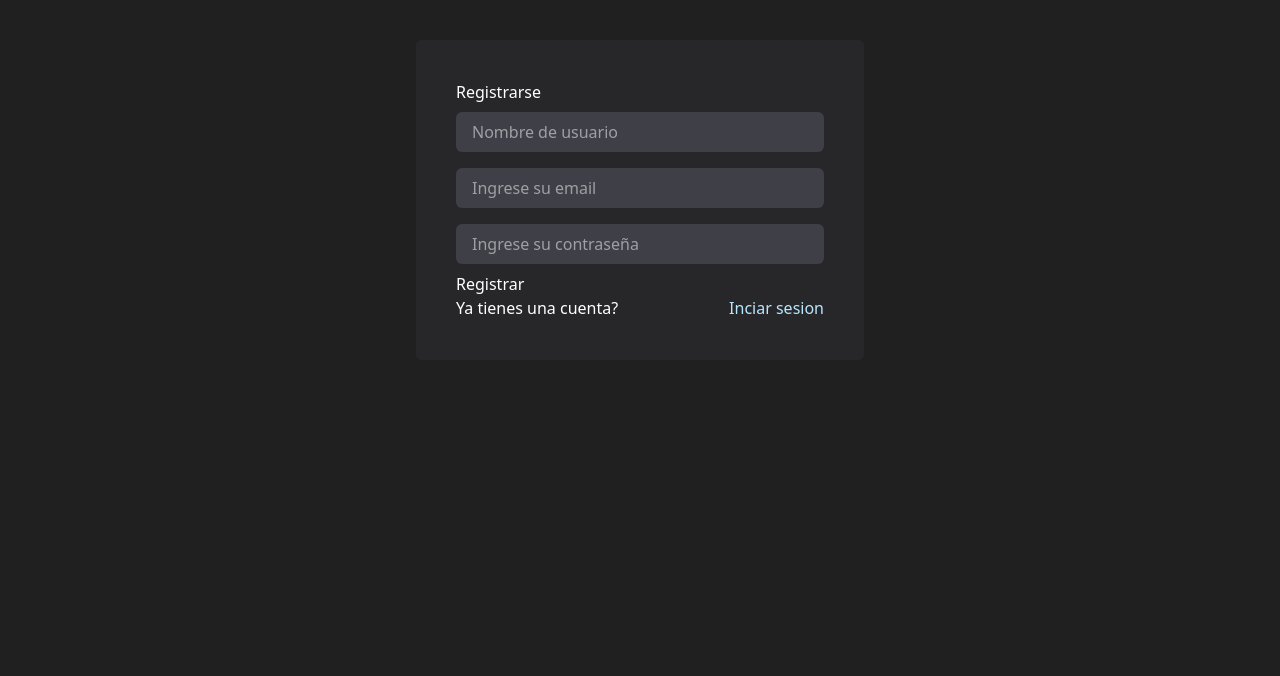
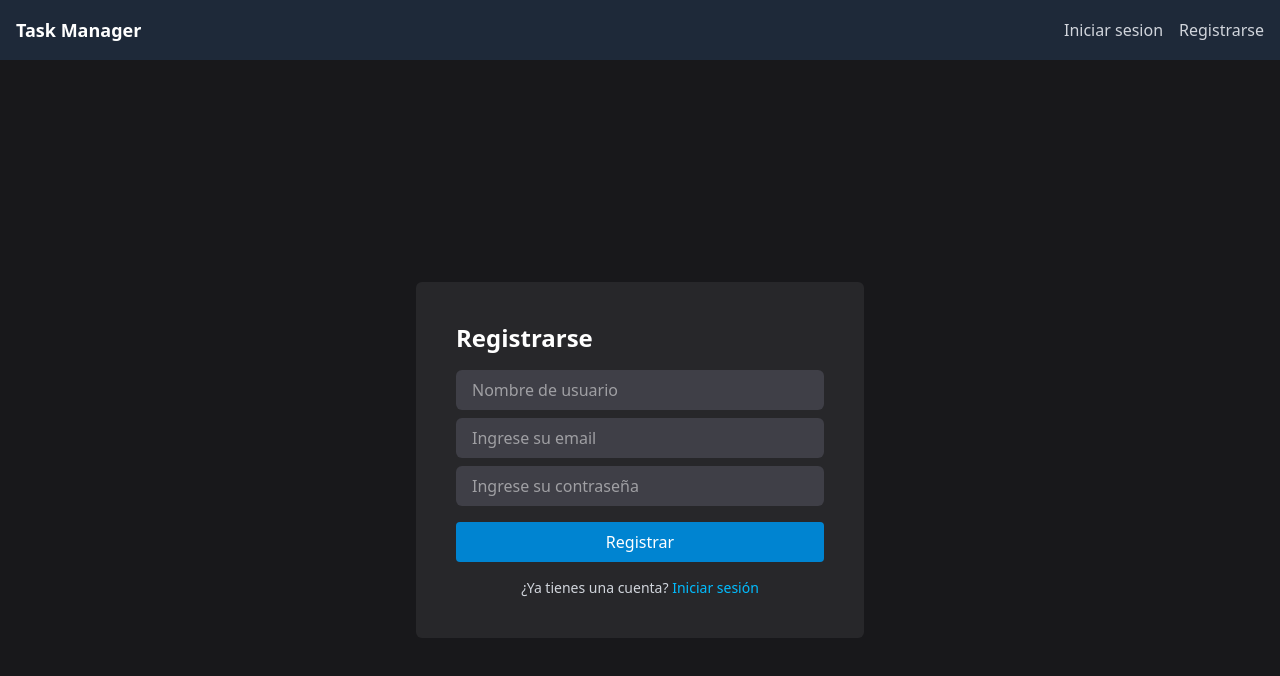
Before and after one commit to facundobrunetti99/login-task, a React (Vite) app in the folder client/task-front/: page /register in a window 1280 px wide. Shown: the top 676 px of the page. Built offline with nearby package versions, Linux system fonts and the light colour scheme.

Commit message:
logout added and changes in style

```diff
--- a/client/task-front/src/App.jsx
+++ b/client/task-front/src/App.jsx
@@ -9,12 +9,14 @@ import TaskFormPage from "../src/page/TaskFormPage";
 import ProfilePage from "./page/ProfilePage";
 import HomePage from "./page/HomePage";
 import ProtectedRoute from "./ProtectedRoute";
+import Navbar from "../src/components/Navbar"; // ✅ IMPORTAR NAVBAR
 
 const App = () => {
   return (
     <AuthProvider>
       <TaskProvider> {/* ✅ ENVOLVER CON TaskProvider */}
         <BrowserRouter>
+        <Navbar></Navbar>
           <Routes>
             <Route path="/" element={<HomePage />} />
             <Route path="/login" element={<LoginPage />} />
--- a/client/task-front/src/ProtectedRoute.jsx
+++ b/client/task-front/src/ProtectedRoute.jsx
@@ -6,7 +6,7 @@ const ProtectedRoute = () => {
 
     const {user,isAuthenticated}=useAuth();
     if(!isAuthenticated) {
-        return <Navigate to={"/login"} replace></Navigate>
+        return <Navigate to={"/"} replace></Navigate>
     }
 
   return (
--- a/client/task-front/src/api/task.js
+++ b/client/task-front/src/api/task.js
@@ -1,6 +1,6 @@
 import axios from "./axios";
 export const getTasksRequest = () => axios.get("/tasks"); // ✅ lista
 export const getTaskRequest = (id) => axios.get(`/tasks/${id}`); // ✅ una sola
-export const createTaskRequest = (task) => axios.post("/tasks", task);
+export const createTaskRequest = (task) => axios.post("/tasks/new", task);
 export const updateTaskRequest = (task) => axios.put(`/tasks/${task._id}`, task);
 export const deleteTaskRequest = (id) => axios.delete(`/tasks/${id}`);
--- /dev/null
+++ b/client/task-front/src/components/Navbar.jsx
@@ -0,0 +1,49 @@
+import React, { use } from "react";
+import { Link, Navigate } from "react-router-dom";
+import { useAuth } from "../components/context/AuthContext";
+import { useNavigate } from "react-router-dom";
+
+function Navbar(){
+    const {  isAuthenticated,logout,user } = useAuth();
+  const navigate = useNavigate();
+
+  const handleLogout = () => {
+    logout(); // cerrás sesión (puede borrar cookies, tokens, etc.)
+    navigate("/"); // te lleva al menú principal
+  };
+    return (
+
+            <nav className="bg-gray-800 p-4">
+                <div className="container mx-auto flex justify-between items-center">
+                    <div className="text-white text-lg font-bold">
+                        Task Manager
+                    </div>
+                    <div className="space-x-4">
+
+
+                        {!isAuthenticated ? (
+                            <>
+                            <Link to="/login" className="text-gray-300 hover:text-white">Iniciar sesion</Link>
+                            <Link to="/register" className="text-gray-300 hover:text-white">Registrarse</Link></>
+
+                        ) : (
+                            <>
+                          <p className="text-gray-400 hover:text-white">Bienvenido <b>{user.username}</b></p>
+                            <Link to="/" className="text-gray-300 hover:text-white">Inicio</Link>
+                        <Link to="/tasks" className="text-gray-300 hover:text-white">Tareas</Link>
+                        <Link to="/tasks/new" className="text-gray-300 hover:text-white">Nueva tarea</Link>
+                         <button onClick={handleLogout} className="text-gray-300 hover:text-white">
+
+                            Salir
+                            </button>
+                                    </>
+                        )}
+
+                    </div>
+                </div>
+            </nav>
+
+
+        )
+}
+export default Navbar;
--- a/client/task-front/src/components/context/AuthContext.jsx
+++ b/client/task-front/src/components/context/AuthContext.jsx
@@ -46,6 +46,12 @@ const singin = async (user) => {
   }
 };
 
+const logout = () => {
+  Cookies.remove("token");
+  setIsAuthenticated(false);
+  setUser(null);
+  setErrors([]);
+};
 useEffect(()=>{
   if(errors.length>0){
     const timer=setTimeout(()=>{
@@ -82,7 +88,7 @@ useEffect(()=>{
 
 
   return (
-    <AuthContext.Provider value={{ singup,singin, user, isAuthenticated, errors }}>
+    <AuthContext.Provider value={{ singup,singin,logout, user, isAuthenticated, errors }}>
       {children}
     </AuthContext.Provider>
   );
--- a/client/task-front/src/page/LoginPage.jsx
+++ b/client/task-front/src/page/LoginPage.jsx
@@ -18,7 +18,7 @@ const LoginPage = () => {
 
 
   useEffect(() => {
-    if (isAuthenticated) navigate("/tasks");
+   if (isAuthenticated) navigate("/tasks/new");
   }, [isAuthenticated])
 
 
--- a/client/task-front/src/page/RegisterPage.jsx
+++ b/client/task-front/src/page/RegisterPage.jsx
@@ -1,8 +1,7 @@
 import React, { useEffect } from "react";
 import { useForm } from "react-hook-form";
 import { useAuth } from "../components/context/AuthContext";
-import { useNavigate } from "react-router-dom";
-import { Link } from "react-router-dom";
+import { useNavigate, Link } from "react-router-dom";
 
 const RegisterPage = () => {
   const {
@@ -22,48 +21,64 @@ const RegisterPage = () => {
   });
 
   return (
-    <div className="bg-zinc-800 max-w-md p-10 rounded-md m-auto mt-10">
+    <div className="min-h-screen flex items-center justify-center bg-zinc-900">
+      <div className="bg-zinc-800 max-w-md w-full p-10 rounded-md">
         {registerErrors.map((error, i) => (
-        <div key={i} className="bg-red-500 p-2">
+          <div key={i} className="bg-red-500 p-2 mb-2 rounded text-white">
             {error}
           </div>
         ))}
-      <h1 className="bg-zinc-800 ">Registrarse</h1>
+        <h1 className="text-2xl font-bold text-white mb-4">Registrarse</h1>
         <form onSubmit={onSubmit}>
           <input
             type="text"
             {...register("username", { required: true })}
-          className="w-full bg-zinc-700 text-white px-4 py-2 rounded-md my-2"
+            className="w-full bg-zinc-700 text-white px-4 py-2 rounded-md mb-2"
             placeholder="Nombre de usuario"
           />
           {errors.username && (
-          <p className="text-red-500">El usuario es requerido</p>
+            <p className="text-red-500 text-sm mb-2">
+              El usuario es requerido
+            </p>
           )}
 
           <input
             type="text"
             {...register("email", { required: true })}
-          className="w-full bg-zinc-700 text-white px-4 py-2 rounded-md my-2"
+            className="w-full bg-zinc-700 text-white px-4 py-2 rounded-md mb-2"
             placeholder="Ingrese su email"
           />
-        {errors.email && <p className="text-red-500">El mail es requerido</p>}
+          {errors.email && (
+            <p className="text-red-500 text-sm mb-2">El mail es requerido</p>
+          )}
 
           <input
             type="password"
             {...register("password", { required: true })}
-          className="w-full bg-zinc-700 text-white px-4 py-2 rounded-md my-2"
+            className="w-full bg-zinc-700 text-white px-4 py-2 rounded-md mb-2"
             placeholder="Ingrese su contraseña"
           />
           {errors.password && (
-          <p className="text-red-500">La contraseña es requerida</p>
+            <p className="text-red-500 text-sm mb-2">
+              La contraseña es requerida
+            </p>
           )}
 
-        <button type="submit">Registrar</button>
+          <button
+            type="submit"
+            className="w-full bg-sky-600 hover:bg-sky-700 text-white py-2 px-4 rounded mt-2"
+          >
+            Registrar
+          </button>
         </form>
-       <p className="flex gap-x-2 justify-between">Ya tienes una cuenta?
 
-          <Link to="/login" className="text-sky-200">Inciar sesion</Link>
+        <p className="text-gray-300 mt-4 text-sm text-center">
+          ¿Ya tienes una cuenta?{" "}
+          <Link to="/login" className="text-sky-400 hover:underline">
+            Iniciar sesión
+          </Link>
         </p>
+      </div>
     </div>
   );
 };
--- a/client/task-front/src/page/TaskPage.jsx
+++ b/client/task-front/src/page/TaskPage.jsx
@@ -9,20 +9,37 @@ const TaskPage = () => {
   useEffect(() => {
     getTasks();
   }, []);
+
+  if (tasks.length<=0) {
+    return <div className='flex flex-col justify-center items-center min-h-screen bg-gray-900'>
+  <p className="text-white mb-4">No hay tareas disponibles</p>
+  <div>
+    <Link className='text-sky-200' to={"/tasks/new"}>Cargar tareas</Link>
+  </div>
+</div>
+
+
+  }
   return (
-    <div>
-      {
+    <div  className="flex  flex-col justify-center items-center min-h-screen bg-gray-900">
+    <div className="flex justify-center items-center min-h-screen bg-gray-900">
+  <div className="grid grid-cols-1 md:grid-cols-2 lg:grid-cols-3 gap-6">
+    {
+      tasks.length === 0 ? (
+        <p className="text-white">No hay tareas disponibles</p>
+      ) : (
         tasks.map(task => (
-          <div key={task._id}>
-            <h3>{task.title}</h3>
-            <p>{task.description}</p>
-            <p>Estado: {task.completed ? 'Completada' : 'Pendiente'}</p>
+          <div key={task._id} className="bg-white rounded-xl shadow-lg p-6 w-72">
+            <h3 className="text-xl text-center center font-semibold text-gray-800">{task.title}</h3>
+            <p className="text-gray-600 text-center mt-2">{task.description}</p>
           </div>
         ))
-      }
+      )
+    }
+  </div>
 
-
-          <Link to={"/tasks/new"} >Mostrar tareas</Link>
+</div>
+     <  Link to={"/tasks/new"} className='text-sky-200 my-5' >Cargar tareas</Link>
 
     </div>
 
```
Also changed, not shown: client/task-front/src/api/auth.js (line endings or trailing spaces). Lines whose indentation alone changed are shown as unchanged.
